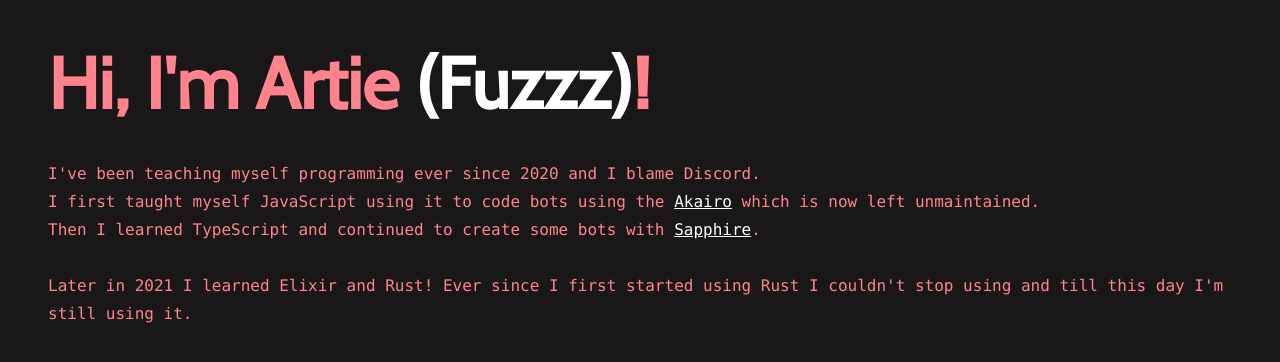
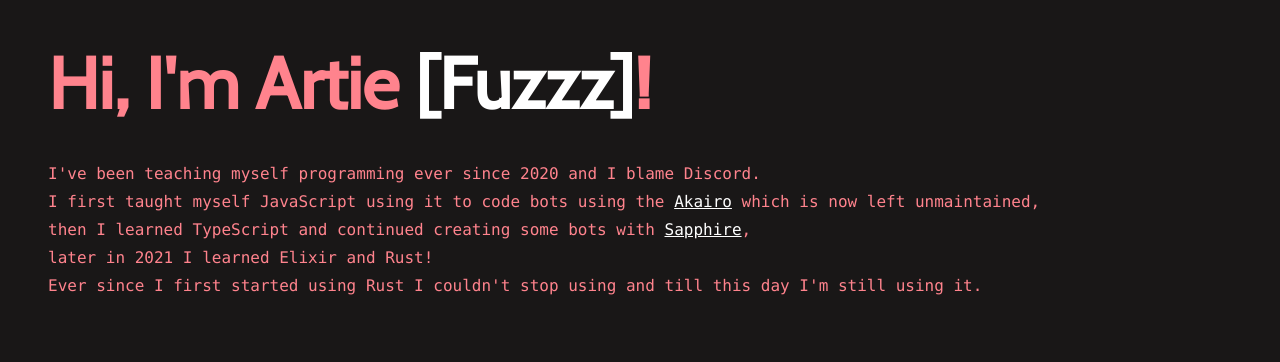
Before and after one commit to ArtieFuzzz/dev.astolfo.cafe, a SvelteKit app: page / in a window 1280 px wide. Shown: the top 362 px of the page. Built offline with nearby package versions, Linux system fonts and the light colour scheme.

Commit message:
chore: Update paragraphs

```diff
--- a/src/app.scss
+++ b/src/app.scss
@@ -4,7 +4,17 @@
 @tailwind components;
 @tailwind utilities;
 
+$select-color: #ff838d;
+
 body {
   background-color: #191717;
   font-family: 'Cabin', sans-serif;
 }
+
+::-moz-selection {
+  background-color: $select-color;
+}
+
+::selection {
+  background-color: $select-color;
+}
--- a/src/routes/+page.svelte
+++ b/src/routes/+page.svelte
@@ -5,14 +5,14 @@
 
 <div class="w-screen h-screen flex justify-start items-start p-12">
   <div class="flex flex-col justify-start items-start" transition:fade="{{duration: 500}}">
-    <h1 class="text-4xl sm:text-5xl md:text-7xl m-2">Hi, I'm Artie <span class="text-white">(Fuzzz)</span>!</h1>
+    <h1 class="text-4xl sm:text-5xl md:text-7xl m-2">Hi, I'm Artie <span class="text-white">[Fuzzz]</span>!</h1>
 
     <div class="flex flex-col justify-start items-start mt-10" transition:fade="{{duration: 1000}}">
       <p>I've been teaching myself programming ever since 2020 and I blame Discord.</p>
-      <p>I first taught myself JavaScript using it to code bots using the <a href="https://discord-akairo.github.io/#/">Akairo</a> which is now left unmaintained.</p>
-      <p>Then I learned TypeScript and continued to create some bots with <a href="https://www.sapphirejs.dev/">Sapphire</a>.</p>
-      <br>
-      <p>Later in 2021 I learned Elixir and Rust! Ever since I first started using Rust I couldn't stop using and till this day I'm still using it.</p>
+      <p>I first taught myself JavaScript using it to code bots using the <a href="https://discord-akairo.github.io/#/">Akairo</a> which is now left unmaintained,</p>
+      <p>then I learned TypeScript and continued creating some bots with <a href="https://www.sapphirejs.dev/">Sapphire</a>,</p>
+      <p>later in 2021 I learned Elixir and Rust!</p>
+      <p>Ever since I first started using Rust I couldn't stop using and till this day I'm still using it.</p>
     </div>
   </div>
 </div>
```
